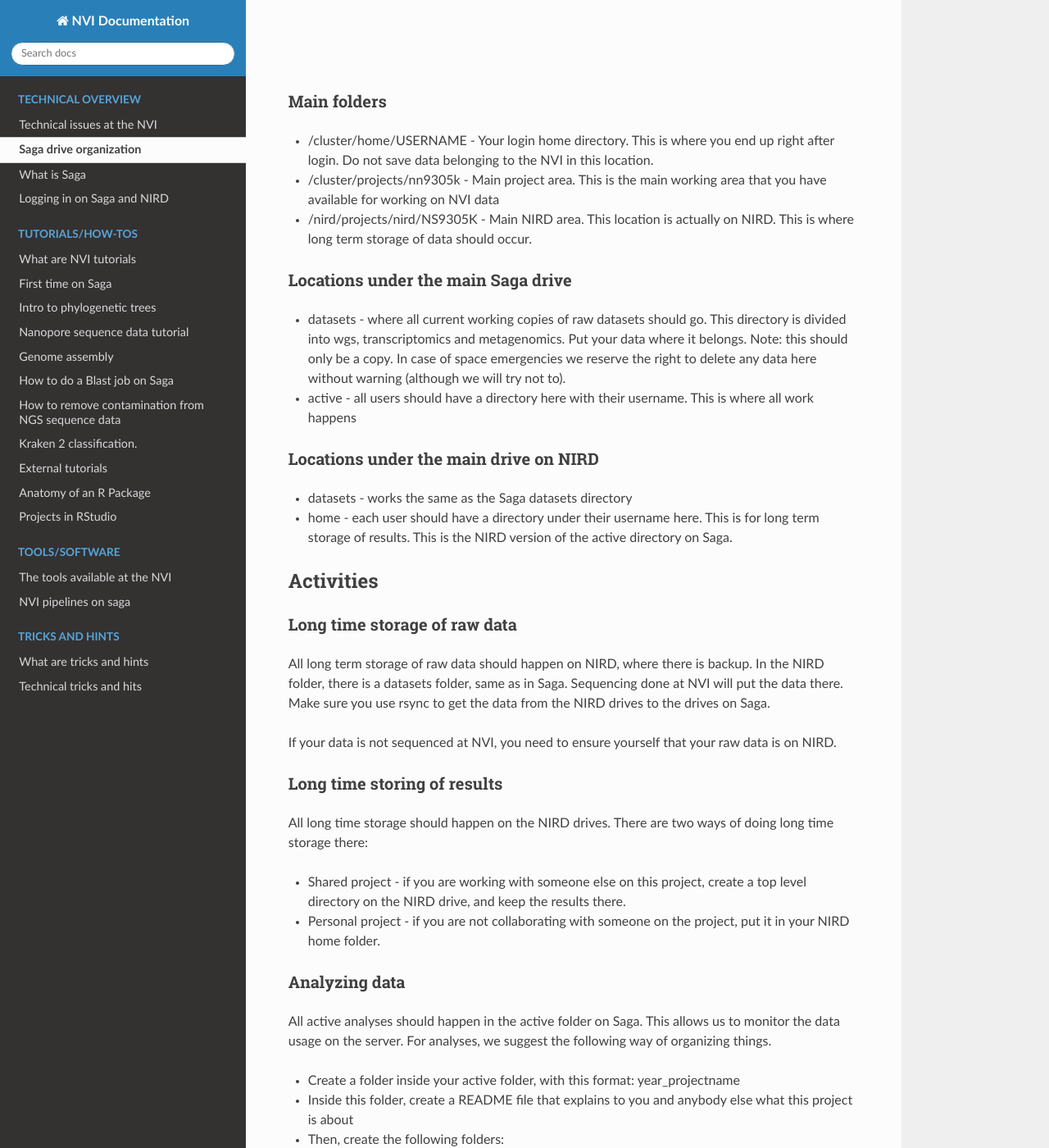
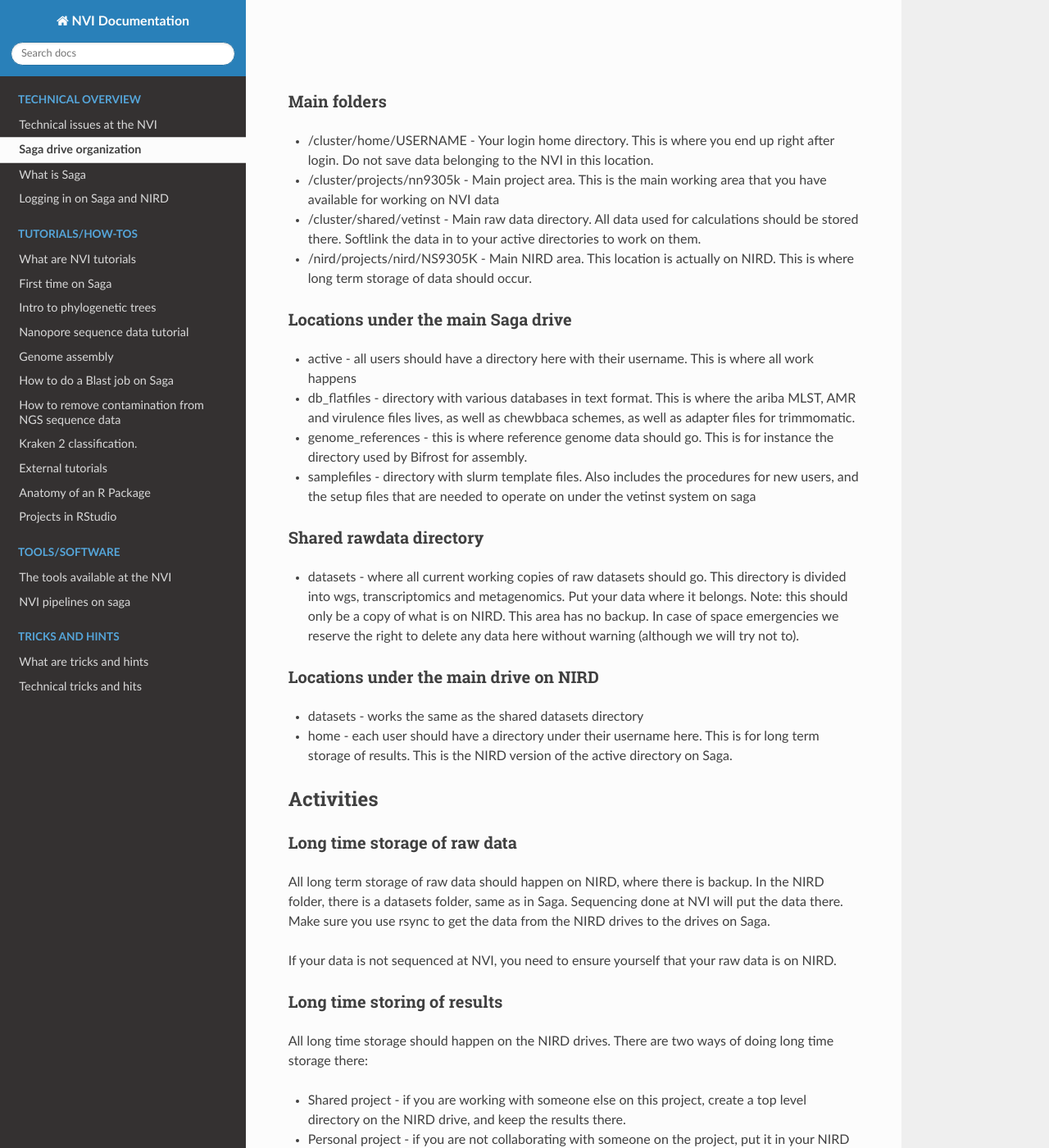
Before and after one commit to NorwegianVeterinaryInstitute/nvi-documentation, a Sphinx documentation site: the page built from docs/source/technical/drives_saga.md, in a window 1280 px wide and 1400 px high, scrolled down 1076 px. Shown: the whole window at 82% size. Built offline with Sphinx 7.4.7 and the Read the Docs theme 2.0.0, drawn with Linux system fonts in a browser that asks for light colours; pages that are not in the unit, such as notebooks, are missing from menus; some of the changed text lies outside the part shown.

Commit message:
Updating shared drive area description

```diff
--- a/docs/source/technical/drives_saga.md
+++ b/docs/source/technical/drives_saga.md
@@ -4,8 +4,9 @@ We have access to several drive locations on Saga and NIRD. This document
 explains which areas we have access to and how to use them.
 
 ## A note on backup
-As the situation is now (fall 2020) there is no backup on Saga. Thus,
-to keep your data safe, ensure that there is a copy of it on NIRD.
+As of fall 2021, there is a 6 months snapshot function on Saga. This means that
+the disk areas on Saga are backed up to NIRD. Please note that any changes after
+6 months cannot be recovered.
 
 
 ## NIRD and Saga
@@ -22,22 +23,40 @@ These are the main locations that we work with regarding Saga and NIRD.
 ![Saga and NIRD overview](main_storage.png)
 
 ### Main folders
-* /cluster/home/USERNAME - Your login home directory. This is where you end up right after login. Do not save data belonging to the NVI in this location.
+* /cluster/home/USERNAME - Your login home directory. This is where you end up
+  right after login. Do not save data belonging to the NVI in this location.
 * /cluster/projects/nn9305k - Main project area. This is the main working
 area that you have available for working on NVI data
+* /cluster/shared/vetinst - Main raw data directory. All data used for
+  calculations should be stored there. Softlink the data in to your active
+  directories to work on them.
 * /nird/projects/nird/NS9305K - Main NIRD area. This location is actually on
 NIRD. This is where long term storage of data should occur.
 
 ### Locations under the main Saga drive
-* datasets - where all current working copies of raw datasets should go. This directory is divided into wgs, transcriptomics and metagenomics. Put your data where it belongs. Note: this should only be a copy. In case of space emergencies we reserve the right to delete any data here without warning (although we will try not to).
 * active - all users should have a directory here with their username. This is
-where all work happens
+  where all work happens
+* db_flatfiles - directory with various databases in text format. This is where
+  the ariba MLST, AMR and virulence files lives, as well as chewbbaca schemes,
+  as well as adapter files for trimmomatic.
+* genome_references - this is where reference genome data should go. This is for
+  instance the directory used by Bifrost for assembly.
+* samplefiles - directory with slurm template files. Also includes the
+  procedures for new users, and the setup files that are needed to operate on
+  under the vetinst system on saga
+
+### Shared rawdata directory
+* datasets - where all current working copies of raw datasets should go. This
+  directory is divided into wgs, transcriptomics and metagenomics. Put your data
+  where it belongs. Note: this should only be a copy of what is on NIRD. This
+  area has no backup. In case of space emergencies we reserve the right to
+  delete any data here without warning (although we will try not to).
 
 ### Locations under the main drive on NIRD
-* datasets - works the same as the Saga datasets directory
+* datasets - works the same as the shared datasets directory
 * home - each user should have a directory under their username here. This is
-for long term storage of results. This is the NIRD version of the active
-directory on Saga.
+  for long term storage of results. This is the NIRD version of the active
+  directory on Saga.
 
 
 ## Activities
@@ -48,7 +67,8 @@ backup. In the NIRD folder, there is a datasets folder, same as in Saga.
 Sequencing done at NVI will put the data there. Make sure you use rsync to
 get the data from the NIRD drives to the drives on Saga.
 
-If your data is not sequenced at NVI, you need to ensure yourself that your raw data is on NIRD.
+If your data is not sequenced at NVI, you need to ensure yourself that your raw
+data is on NIRD.
 
 ### Long time storing of results
 All long time storage should happen on the NIRD drives. There are two ways of
@@ -62,7 +82,7 @@ put it in your NIRD home folder.
 ### Analyzing data
 All active analyses should happen in the active folder on Saga. This allows
 us to monitor the data usage on the server. For analyses, we suggest the
-following way of organizing things.
+    following way of organizing things.
 
 * Create a folder inside your active folder, with this format:
 year_projectname
@@ -71,10 +91,10 @@ else what this project is about
 * Then, create the following folders:
     * rawdata - softlink in your dataset here
     * scripts - any scripts, including slurm scripts go here
-* You might have several subtasks that you will do. Create a separate
-directory for each of them, using the format year_month_purpose (for instance
-2020_09_phylogeny). Remembering when things were done is usually easier
-than many other things. You should still have a README file for each subdirectory.
-* We also suggest you keep a log file in text format with your analysis. In
-this file we recommend that you not only write down what you did, but why
-you did it. The why is usually the most difficult to remember.
+* You might have several subtasks that you will do. Create a separate directory
+  for each of them, using the format year_month_purpose (for instance
+  2020_09_phylogeny). Remembering when things were done is usually easier than
+  many other things. You should still have a README file for each subdirectory.
+* We also suggest you keep a log file in text format with your analysis. In this
+  file we recommend that you not only write down what you did, but why you did
+  it. The why is usually the most difficult to remember.
```
